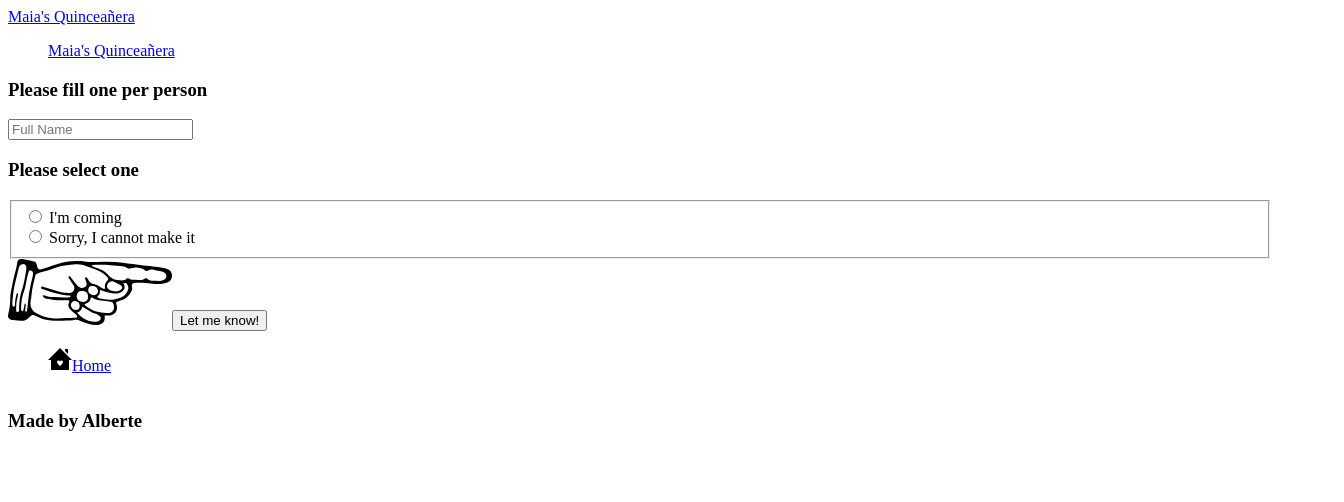
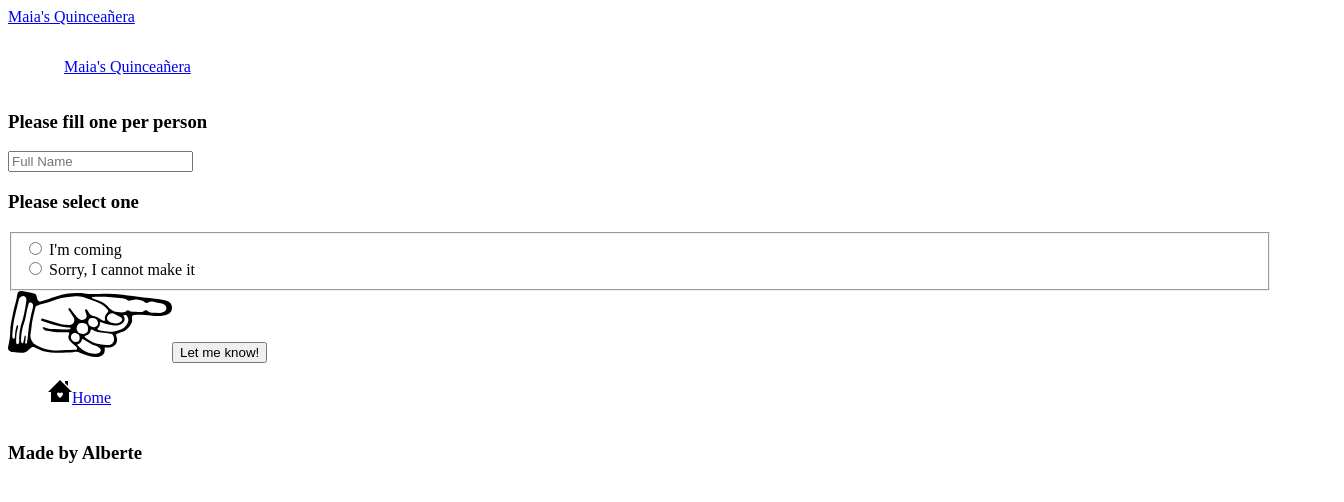
Before and after one commit to albertevieites/maias-quinceanera, a Gatsby site: page /rsvp in a window 1280 px wide. Shown: the whole page, 1344 px wide, since content can reach past the window. Built offline with nearby package versions, Linux system fonts and the light colour scheme; Gatsby itself is replaced by a stand-in of ours.

Commit message:
padding navbar on rsvp page

```diff
--- a/src/components/Navbar.jsx
+++ b/src/components/Navbar.jsx
@@ -2,6 +2,10 @@ import React from "react";
 import { useLocation } from "@reach/router";
 import { Link } from "gatsby";
 import { useScrollPosition } from "../hooks/useScrollPosition";
+
+const linkStyle = {
+  padding: "1em 0"
+};
 
 const Navbar = () => {
   const { pathname } = useLocation();
@@ -40,7 +44,7 @@ const Navbar = () => {
           >
             <Link
               to="/"
-              style={pathname === "/" ? { display: "none" } : { display: "block", width: "100%"} }
+              style={pathname === "/" ? { display: "none" } : { display: "block", width: "100%", padding: "1em" }}
             >
             Maia's Quinceañera
           </Link>
```
